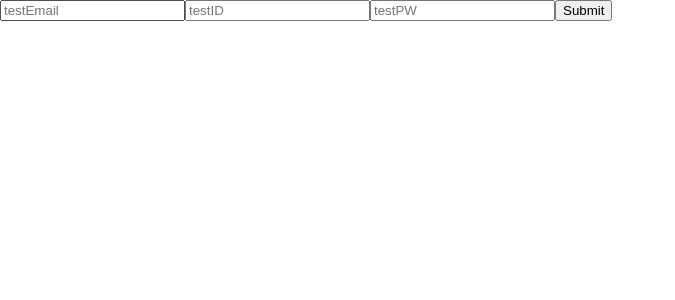
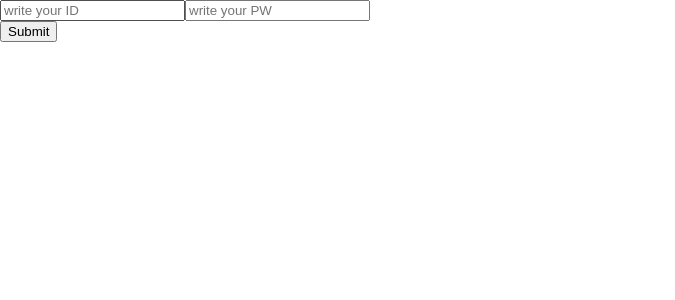
Before and after one commit to CLOUDoort/create-next, a Next.js app: page /banana in a window 1280 px wide. Shown: the top 300 px of the page, without its empty margins (0-675 px from the left). Built offline with nearby package versions, Linux system fonts and the light colour scheme.

Commit message:
0703_commit

```diff
--- a/src/components/Banana.tsx
+++ b/src/components/Banana.tsx
@@ -11,6 +11,7 @@ const Banana = (props) => {
         pw: '',
         email: '',
     })
+    // 여러 개의 state를 관리해줘야 하기 때문에 values를 객체형태로 만들어준다.
 
     // event handlers
     const login = (e) => {
--- /dev/null
+++ b/src/components/Newbanana.tsx
@@ -0,0 +1,39 @@
+import { useState } from 'react'
+
+const Newbanana = (props) => {
+    const { color, fruit } = props
+
+    // declare variables, 불러올 것이 많으므로 객체로 리턴
+    const [id, setID] = useState('')
+    const [pw, setPW] = useState('')
+
+    // event handler
+    const login = (e) => {
+        e.preventDefault()
+    }
+
+    const changeID = (e) => {
+        e.preventDeafault()
+        setID(e.target.value)
+    }
+    const changePW = (e) => {
+        e.preventDeafault()
+        setPW(e.target.value)
+    }
+
+    return (
+        <>
+            <form onSubmit={login}>
+                <label>
+                    <input name='id' type='text' value={id} onChange={changeID} placeholder='write your ID' required />
+                </label>
+                <label>
+                    <input name='pw' type='password' value={pw} onChange={changePW} placeholder='write your PW' required />
+                </label>
+            </form>
+            <input type='submit' />
+        </>
+    )
+}
+
+export default Newbanana
--- a/src/components/Signup.style.tsx
+++ b/src/components/Signup.style.tsx
@@ -13,7 +13,7 @@ export const FormContainer = styled.form`
     }
 `
 
-export const LabelTest = styled.label`
+export const LabelTet = styled.label`
     > span {
         color: blue;
     }
--- a/src/pages/banana.tsx
+++ b/src/pages/banana.tsx
@@ -1,7 +1,13 @@
-import Banana from "../components/Banana"
+import Banana from '../components/Banana'
+import Newbanana from '../components/Newbanana'
 
 const banana = () => {
-  return <Banana color="yellow" fruit="banana" />
+    return (
+        <>
+            {/* <Banana color='yellow' fruit='banana' /> */}
+            <Newbanana color='blue' fruit='new banana' />
+        </>
+    )
 }
 
 export default banana
```
Also changed, not shown: src/components/Apple.tsx (+6 -8 lines), 1 other file (tests, documents, lock files or other folders).
